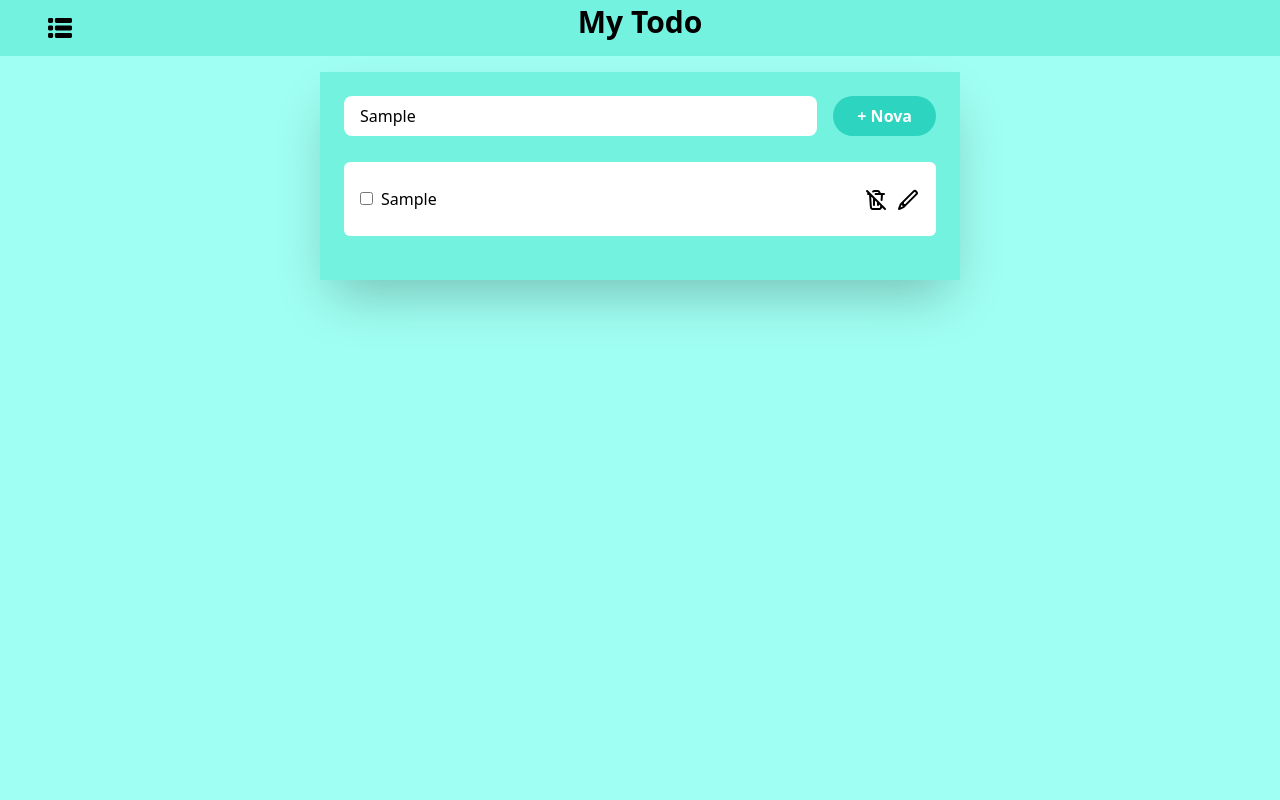
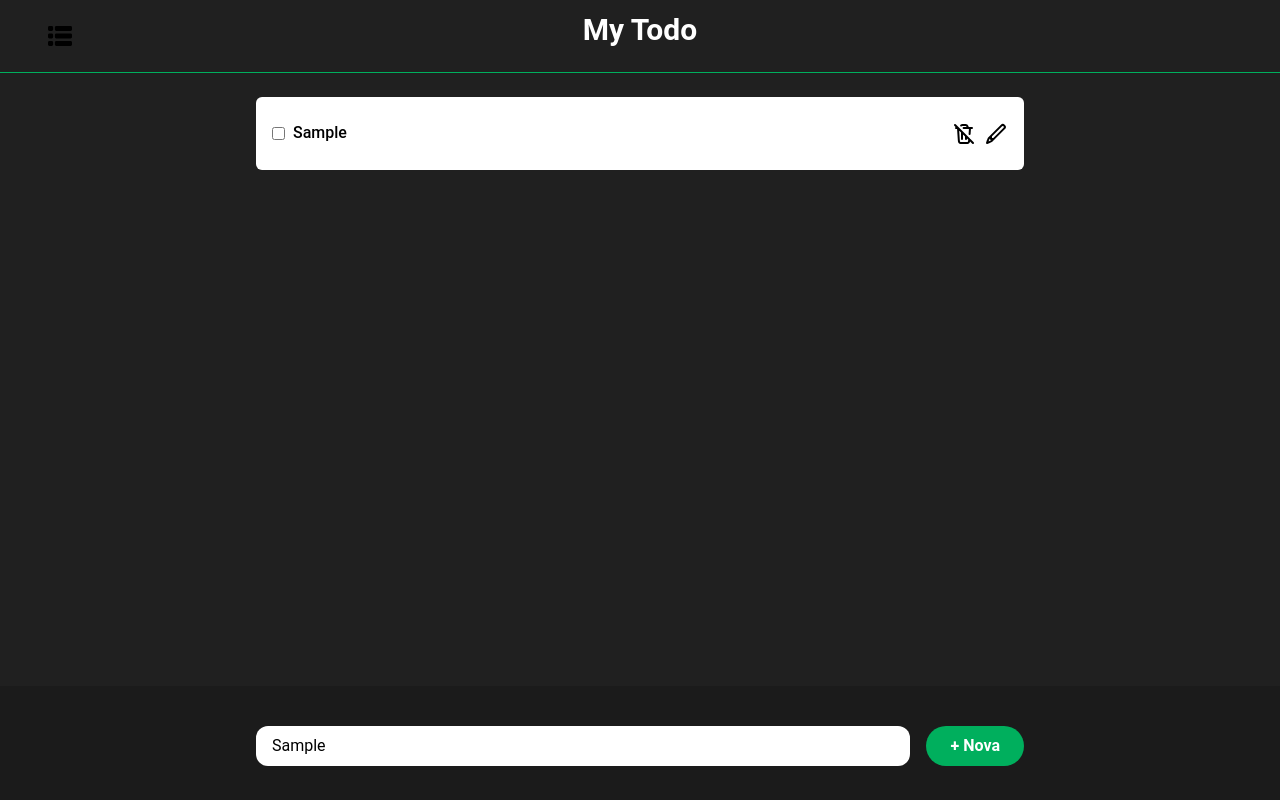
Before and after one commit to manolo-dias/my-todo, a React (Create React App) app: page / in a window 1280 px wide. Both pictures are taken after typing "Sample" into the empty fields and a click on the button "+ Nova". Built offline with nearby package versions, Linux system fonts and the light colour scheme; no server answers.

Commit message:
wip: layout almost done and tests implemented

```diff
--- a/package.json
+++ b/package.json
@@ -50,6 +50,11 @@
     "eslint-plugin-tailwindcss": "^3.17.4",
     "postcss": "^8.4.40",
     "tailwindcss": "^3.4.7"
+  },
+  "jest": {
+    "moduleNameMapper": {
+      "^axios$": "axios/dist/node/axios.cjs"
+    }
   }
 
 }
--- a/public/index.html
+++ b/public/index.html
@@ -26,7 +26,7 @@
     -->
     <title>React App</title>
   </head>
-  <body style="background: #9ffff2;">
+  <body>
     <noscript>You need to enable JavaScript to run this app.</noscript>
     <div id="root"></div>
     <!--
--- a/src/App.css
+++ b/src/App.css
@@ -1,8 +1,6 @@
 .App {
   text-align: center;
 }
-
-
 
 .App-logo {
   height: 40vmin;
@@ -13,6 +11,29 @@
   .App-logo {
     animation: App-logo-spin infinite 20s linear;
   }
+}
+
+body{
+  background-color: #202020;
+}
+*{
+  font-family: "Roboto", sans-serif;
+}
+
+*{
+  scrollbar-width: thin;
+  scrollbar-color: #00af5d #202020;
+}
+*::-webkit-scrollbar {
+  width: 16px;
+}
+*::-webkit-scrollbar-track {
+  background: #202020;
+}
+*::-webkit-scrollbar-thumb {
+  background-color: #00af5d;
+  border-radius: 10px;
+  border: 3px none #202020;
 }
 
 .App-header {
--- a/src/App.js
+++ b/src/App.js
@@ -167,9 +167,9 @@ function App() {
     }
 
     return (
-        <div className= "mx-auto ">
+        <div className="mx-auto">
 
-            <div className="flex px-2 w-full justify-self-center bg-[#0ED5B74D]">
+            <div className=" z-10 flex px-2 py-2 w-full bg-[#202020]">
                 {/* Menu de filtros */}
 
                 <details className='absolute'>
@@ -222,52 +222,54 @@ function App() {
                 </details>
 
                 {/* Título  */}
-                <h1 className="flex flex-grow mt-1 justify-center text-3xl font-semibold mb-4 ">
+                <h1 className="flex flex-grow mt-1 text-white justify-center text-3xl font-semibold mb-4 ">
                     My Todo
                 </h1>
+
             </div>
+            <hr className='border-[#00af5d]'/>
 
-            <div className="md:w-1/2 mx-auto mt-4">
-                <div className="bg-[#0ED5B74D] shadow-2xl p-6">
-                    <div className="flex items-center">
+            <div className="mx-auto mt-4">
 
+                <TaskList
+                    tasks={tasks}
+                    checkboxes={checkboxes}
+                    selectedOption={selectedOption}
+                    handleCheckboxChange={handleCheckboxChange}
+                    handleDeleteTask={handleDeleteTask}
+                    handleEditTask={handleEditTask}
+                />
+                <div className="flex items-center bg-[#1b1b1b] pt-10 pb-4 fixed bottom-0 left-0 right-0">
 
-                       <div className="flex mb-[18px] w-full">
-                         {/* AREA DE PESQUISA DE TAREFAS */}
-                         <div className="flex gap-2 w-full">
+                    <div className="flex mb-[18px] w-full">
+                        {/* AREA DE ADIÇÃO DE TAREFAS */}
+                        <div className="flex gap-2 w-full ml-[20%]">
                             <input
                                 id="new-task-term-id"
                                 type="text"
-                                className="w-full px-4 py-2  rounded-lg border-gray-300 focus:outline-none focus:border-blue-500"
+                                className="w-full px-4 py-2  rounded-xl border-gray-300 focus:outline-none focus:border-blue-500"
                                 placeholder="Adicionar tarefa"
                             />
                         </div>
 
                         {/* BOTÃO DE ADICIONAR TAREFAS */}
 
-                        <div class="flex ml-4">
-                            <button
-                                className=" whitespace-nowrap  bg-teal-400 hover:bg-teal-500 focus:ring-teal-300 text-white font-bold py-2 px-6 rounded-3xl"
+                        <div class="flex ml-4 mr-[20%]">
+                            <button data-testid="create-button"
+                                className=" whitespace-nowrap  bg-[#00af5d] hover:bg-[#008d4b] text-white font-bold py-2 px-6 rounded-3xl"
                                 onClick={handleAddTask}
                             >
                                 + Nova
                             </button>
 
                         </div>
-                       </div>
                     </div>
-
-                    <TaskList
-                        tasks={tasks}
-                        checkboxes={checkboxes}
-                        selectedOption={selectedOption}
-                        handleCheckboxChange={handleCheckboxChange}
-                        handleDeleteTask={handleDeleteTask}
-                        handleEditTask={handleEditTask}
-                    />
                 </div>
             </div>
+
+
         </div>
+
     );
 }
 
--- a/src/components/taskList.js
+++ b/src/components/taskList.js
@@ -10,12 +10,12 @@ const TaskList = ({
     handleEditTask
 }) => {
     return (
-        <ul id="todo-list" className="buttons">
+        <ul id="todo-list" class="buttons max-h-[78vh]  overflow-y-scroll ">
             {tasks.map((task, index) => (
                 <div
                     role="tasks elements"
                     key={index}
-                    className="block mb-5 ease-in-out hover:scale-[102%] w-full px-4 py-2 my-2 font-medium text-center text-black capitalize transition-transform duration-300 transform focus:outline-none focus:ring bg-white rounded-md hover:bg-teal-500 focus:ring-opacity-80"
+                    className="mb-5 ease-in-out hover:scale-[102%] w-[60%] mx-auto px-4 py-2 my-2 font-medium text-center text-black capitalize transition-transform duration-300 transform focus:outline-none focus:ring bg-white rounded-md hover:bg-[#00af5d] focus:ring-opacity-80"
                     onClick={() => handleCheckboxChange(index)}
                     style={{
                         display:
@@ -39,6 +39,7 @@ const TaskList = ({
                         </label>
                         <div>
                             <button
+                                data-testid="delete-button"
                                 className="mr-2 align-middle"
                                 onClick={(e) => {
                                     e.stopPropagation();
@@ -52,6 +53,7 @@ const TaskList = ({
                                 />
                             </button>
                             <button
+                                data-testid="edit-button"
                                 className="align-middle"
                                 onClick={(e) => {
                                     e.stopPropagation();
--- a/src/index.css
+++ b/src/index.css
@@ -1,7 +1,3 @@
 @tailwind base;
 @tailwind components;
 @tailwind utilities;
-
-.body {
-    background: url('/public/background.jpg') no-repeat center fixed;
-  }
```
Also changed, not shown: 1 other file (tests, documents, lock files or other folders).
